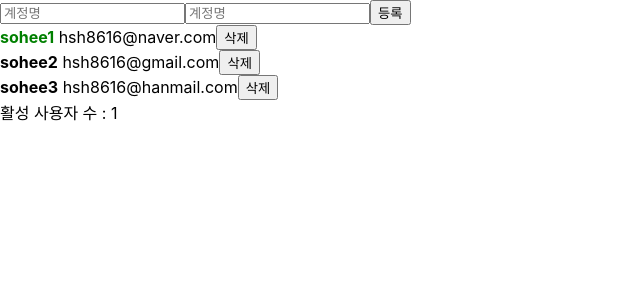
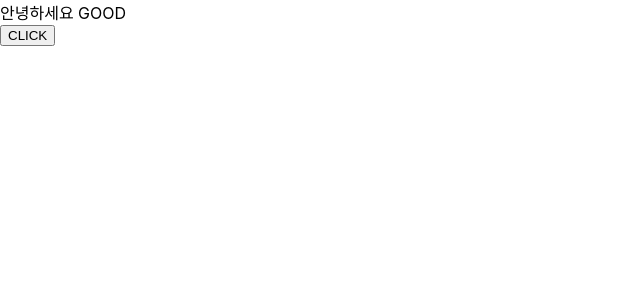
Before and after one commit to soheee94/react-tutorial, a React (Create React App) app: page / in a window 1280 px wide. Shown: the top 300 px of the page, without its empty margins (0-640 px from the left). Built offline with nearby package versions, Linux system fonts and the light colour scheme.

Commit message:
Chapter1_23

```diff
--- /dev/null
+++ b/src/ContextSample.js
@@ -0,0 +1,30 @@
+import React, { createContext, useContext, useState } from 'react';
+
+const MyContext = createContext('defaultValue');
+
+
+function Child(){
+    const text = useContext(MyContext);
+    return <div> 안녕하세요 {text}</div>
+}
+
+function Parent(){
+    return <Child/>
+}
+
+function GrandParent(){
+    return <Parent />
+}
+
+function ContextSample(){
+    const [value, setValue] = useState(true);
+    return (
+        <MyContext.Provider value={value ? 'GOOD' : 'BAD'}>
+            <GrandParent/>
+            <button onClick={() => setValue(!value)}>CLICK</button>
+        </MyContext.Provider>
+
+    )
+}
+
+export default ContextSample;
--- a/src/index.js
+++ b/src/index.js
@@ -3,10 +3,11 @@
 import './index.css';
 import App from './App';
 import Counter from './Counter';
+import ContextSample from './ContextSample';
 import * as serviceWorker from './serviceWorker';
 
 // root 인걸 찾아서 그 안에 app을 넣겟다
-ReactDOM.render(<App />, document.getElementById('root'));
+ReactDOM.render(<ContextSample />, document.getElementById('root'));
 
 // If you want your app to work offline and load faster, you can change
 // unregister() to register() below. Note this comes with some pitfalls.
```
